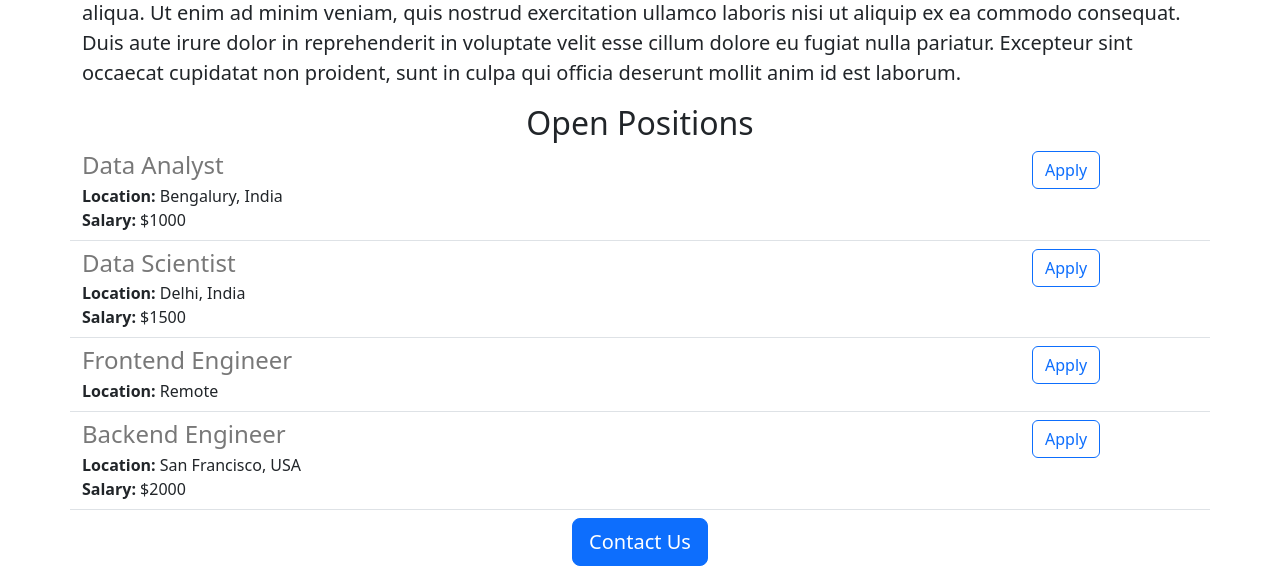
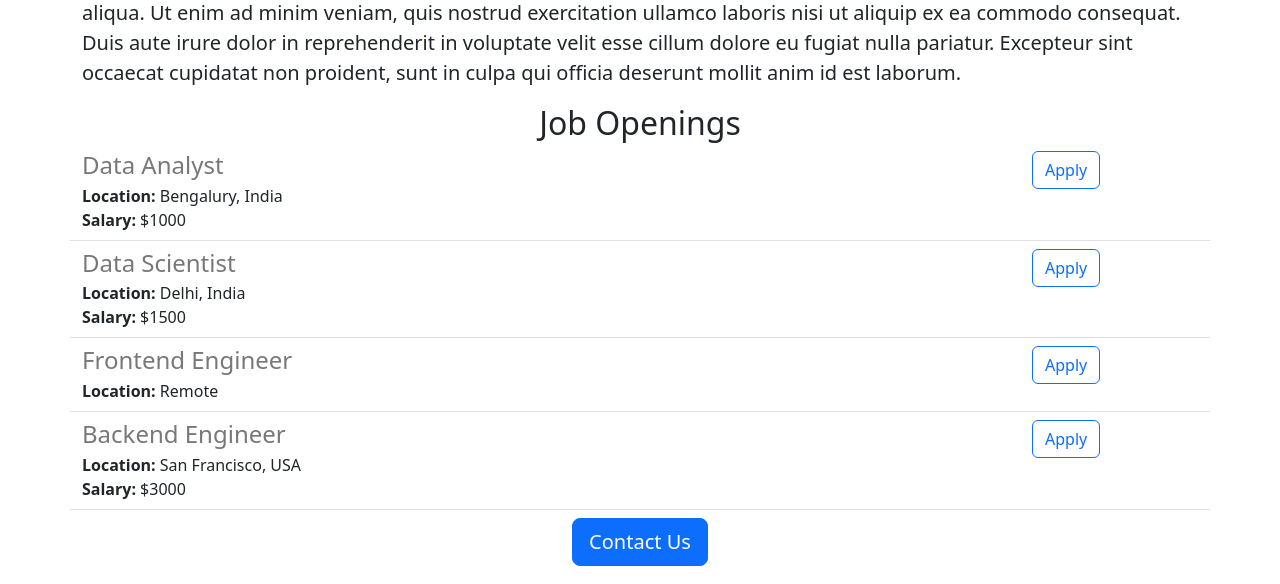
Before and after one commit to anhkien789/kien-career-website-v2, a Flask app: page / in a window 1280 px wide. Shown: the part 902-1486 px from the top of the page. Run offline with Flask 3, Linux system fonts and the light colour scheme.

Commit message:
make some changes for testing the deployment

```diff
--- a/app.py
+++ b/app.py
@@ -20,7 +20,7 @@ JOBS = [{
   'id': 4,
   'title': 'Backend Engineer',
   'location': 'San Francisco, USA',
-  'salary': '$2000'
+  'salary': '$3000'
 }]
 
 
--- a/templates/home.html
+++ b/templates/home.html
@@ -19,7 +19,7 @@
       <img class="img-fluid" id="banner" src="static/banner.jpg" alt="banner image"/>
       <h2 class="text-center">About Kien</h2>
       <p class="lead">Lorem ipsum dolor sit amet, consectetur adipiscing elit, sed do eiusmod tempor incididunt ut labore et dolore magna aliqua. Ut enim ad minim veniam, quis nostrud exercitation ullamco laboris nisi ut aliquip ex ea commodo consequat. Duis aute irure dolor in reprehenderit in voluptate velit esse cillum dolore eu fugiat nulla pariatur. Excepteur sint occaecat cupidatat non proident, sunt in culpa qui officia deserunt mollit anim id est laborum.</p>
-      <h2 class="text-center">Open Positions</h2>
+      <h2 class="text-center">Job Openings</h2>
       <div>
         {% for job in jobs %}
           {% include 'jobitem.html' %}
```
